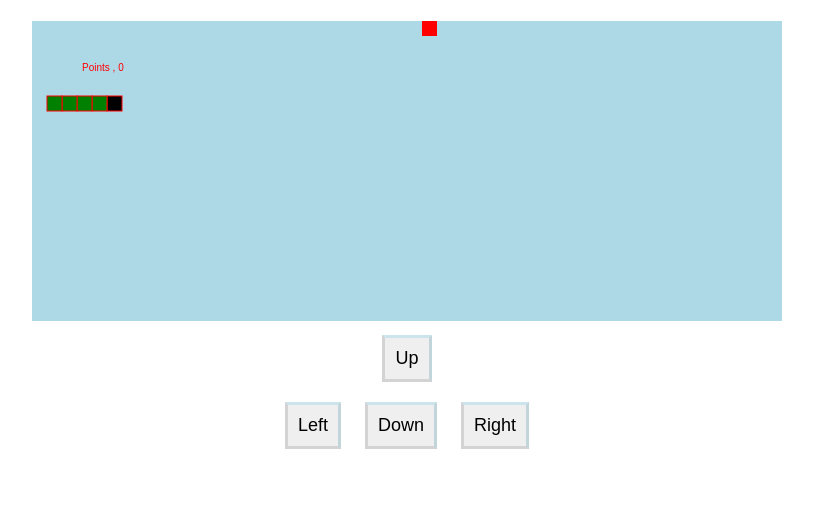
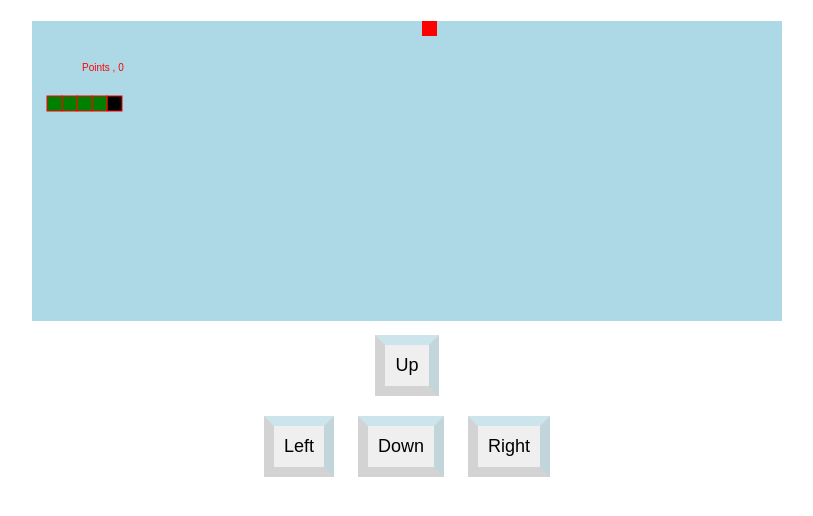
Before and after one commit to mhking20/Snake-Game, a plain HTML site: page index.html in a window 1280 px wide. Shown: the whole page, without its empty margins (233-1046 px from the left). Drawn offline with nearby package versions, Linux system fonts and the light colour scheme.

Commit message:
buttons updated

```diff
--- a/style.css
+++ b/style.css
@@ -13,10 +13,11 @@ button {
     font-size: large;
     font-family:Arial, Helvetica, sans-serif;
     padding: 10px;
-    border-top: solid rgb(204, 228, 236);
-    border-left: solid lightgray;
-    border-right: solid rgb(193, 213, 219);
-    border-bottom: solid lightgrey;
+
+    border-top: 10px solid rgb(204, 228, 236);
+    border-left: 10px solid lightgray;
+    border-right: 10px solid rgb(193, 213, 219);
+    border-bottom: 10px solid lightgrey;
     cursor: pointer;
 }
 
```
